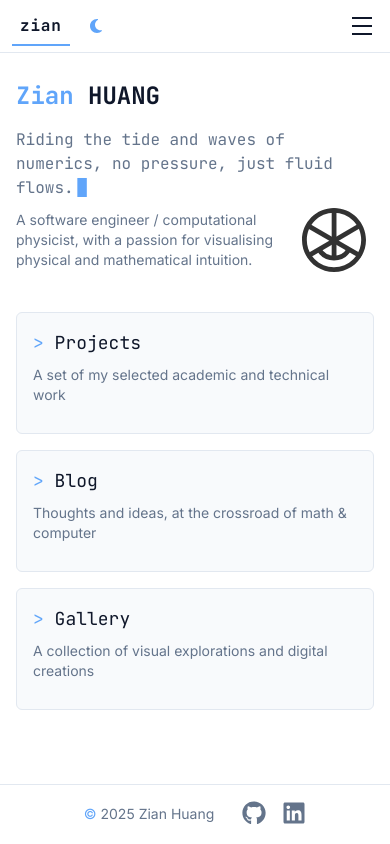
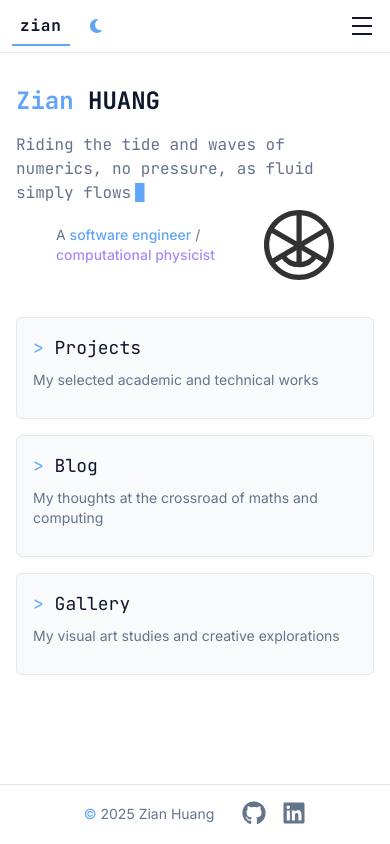
Before and after one commit to zianonlyhk/personal-website, a Next.js app: page / in a window 390 px wide. Built offline with nearby package versions, Linux system fonts and the light colour scheme.

Commit message:
Fixed light/dark theme button and improved UI, added proj preview

```diff
--- a/src/app/blogs/page.tsx
+++ b/src/app/blogs/page.tsx
@@ -63,7 +63,7 @@ export default function Blog() {
                     <span className="text-primary">&gt;</span> <span className="font-mono">Blogs</span>
                 </h1>
                 <p className="body-medium text-muted-foreground mt-2 text-center max-w-2xl">
-                    Thoughts and ideas, at the crossroad of math and computer
+                    An archive of my thoughts at the crossroad of maths and computing
                 </p>
             </div>
 
--- a/src/app/gallery/page.tsx
+++ b/src/app/gallery/page.tsx
@@ -163,7 +163,7 @@ export default function Gallery() {
                     <span className="text-primary">&gt;</span> <span className="font-mono">Gallery</span>
                 </h1>
                 <p className="body-medium text-muted-foreground mt-2 text-center max-w-2xl">
-                    A collection of visual explorations and digital creations
+                    A collection of visual art studies and creative explorations
                 </p>
             </div>
 
--- a/src/app/page.tsx
+++ b/src/app/page.tsx
@@ -10,7 +10,7 @@ import { useEffect, useState } from "react";
 
 export default function Home() {
     const [typedText, setTypedText] = useState("");
-    const fullText = "Riding the tide and waves of numerics, no pressure, just fluid flows.";
+    const fullText = "Riding the tide and waves of numerics, no pressure, as fluid simply flows";
     const typingSpeed = 50; // milliseconds per character
 
     useEffect(() => {
@@ -44,13 +44,13 @@ export default function Home() {
 
                     {/* Right column - Geometric/Mathematical visual (desktop only) */}
                     <div className="hidden md:flex justify-center items-center">
-                        <div className="relative w-48 h-48 flex items-center justify-center">
+                        <div className="relative h-48 flex items-center justify-center">
                             <Image
                                 src="/homeicon.svg"
                                 alt="Home icon"
                                 width={160}
                                 height={160}
-                                className="w-40 h-40 opacity-80 transition-all duration-300 home-icon"
+                                className="opacity-80 transition-all duration-300 home-icon"
                                 style={{ filter: 'var(--svg-filter)' }}
                             />
                         </div>
@@ -58,46 +58,46 @@ export default function Home() {
                 </div>
 
                 {/* Mobile-only horizontal layout for intro and visual */}
-                <div className="flex md:hidden items-center justify-between mt-6 mb-8">
+                <div className="flex md:hidden items-center justify-between mt-6 mb-8 ml-10 mr-10">
                     <div className="flex-1 pr-4">
                         <p className="text-sm text-muted-foreground">
-                            A software engineer / computational physicist, with a passion for visualising physical and mathematical intuition.
+                            A <span className="text-primary font-medium">software engineer</span> / <span className="text-accent font-medium">computational physicist</span>
                         </p>
                     </div>
 
-                    <div className="relative w-20 h-20 flex-shrink-0 flex items-center justify-center">
+                    <div className="relative h-20 flex-shrink-0 flex items-center justify-center">
                         <Image
                             src="/homeicon.svg"
                             alt="Home icon"
-                            width={64}
-                            height={64}
-                            className="w-16 h-16 opacity-80 home-icon"
+                            width={70}
+                            height={70}
+                            className="opacity-80 home-icon"
                             style={{ filter: 'var(--svg-filter)' }}
                         />
                     </div>
                 </div>
 
                 {/* Bottom section with quick links */}
-                <div className="mt-8 md:mt-16 grid grid-cols-1 sm:grid-cols-2 md:grid-cols-3 gap-4 md:gap-6">
+                <div className="mt-8 md:mt-12 grid grid-cols-1 sm:grid-cols-2 md:grid-cols-3 gap-4 md:gap-6">
                     <Link href="/projects" className="group p-4 md:p-6 bg-card rounded-md border border-border hover:shadow-md transition-all duration-300 block">
                         <h2 className="text-lg md:text-xl font-mono mb-2 md:mb-3 text-foreground group-hover:text-primary">
                             <span className="text-primary">{'>'}</span> Projects
                         </h2>
-                        <p className="text-sm md:text-base text-muted-foreground mb-3 md:mb-4">A set of my selected academic and technical work</p>
+                        <p className="text-sm md:text-base text-muted-foreground mb-3 md:mb-4">My selected academic and technical works</p>
                     </Link>
 
                     <Link href="/blogs" className="group p-4 md:p-6 bg-card rounded-md border border-border hover:shadow-md transition-all duration-300 block">
                         <h2 className="text-lg md:text-xl font-mono mb-2 md:mb-3 text-foreground group-hover:text-primary">
                             <span className="text-primary">{'>'}</span> Blog
                         </h2>
-                        <p className="text-sm md:text-base text-muted-foreground mb-3 md:mb-4">Thoughts and ideas, at the crossroad of math & computer</p>
+                        <p className="text-sm md:text-base text-muted-foreground mb-3 md:mb-4">My thoughts at the crossroad of maths and computing</p>
                     </Link>
 
                     <Link href="/gallery" className="group p-4 md:p-6 bg-card rounded-md border border-border hover:shadow-md transition-all duration-300 block">
                         <h2 className="text-lg md:text-xl font-mono mb-2 md:mb-3 text-foreground group-hover:text-primary">
                             <span className="text-primary">{'>'}</span> Gallery
                         </h2>
-                        <p className="text-sm md:text-base text-muted-foreground mb-3 md:mb-4">A collection of visual explorations and digital creations</p>
+                        <p className="text-sm md:text-base text-muted-foreground mb-3 md:mb-4">My visual art studies and creative explorations</p>
                     </Link>
                 </div>
             </div>
--- a/src/app/projects/page.tsx
+++ b/src/app/projects/page.tsx
@@ -63,7 +63,7 @@ export default function Projects() {
                     <span className="text-primary">&gt;</span> <span className="font-mono">Projects</span>
                 </h1>
                 <p className="body-medium text-muted-foreground mt-2 text-center max-w-2xl">
-                    A set of my academic and technical work
+                    A set of my selected academic and technical works
                 </p>
             </div>
 
--- a/src/components/ThemeProvider.tsx
+++ b/src/components/ThemeProvider.tsx
@@ -37,6 +37,18 @@ export function ThemeProvider({
     ...props
 }: ThemeProviderProps) {
     const [theme, setTheme] = useState<Theme>(defaultTheme);
+    const [mounted, setMounted] = useState(false);
+
+    useEffect(() => {
+        setMounted(true);
+        const storedTheme = localStorage.getItem(storageKey) as Theme | null;
+        const systemTheme = window.matchMedia('(prefers-color-scheme: dark)').matches
+            ? 'dark'
+            : 'light';
+
+        setTheme(storedTheme ||
+            (defaultTheme === 'system' || enableSystem ? systemTheme : defaultTheme));
+    }, [defaultTheme, enableSystem, storageKey]);
 
     useEffect(() => {
         const root = window.document.documentElement;
--- a/src/components/ThemeToggle.tsx
+++ b/src/components/ThemeToggle.tsx
@@ -4,12 +4,29 @@
 
 'use client';
 
+import { useState, useEffect } from 'react';
 import { useTheme } from '@/src/components/ThemeProvider';
 import { FontAwesomeIcon } from '@fortawesome/react-fontawesome';
 import { faSun, faMoon } from '@fortawesome/free-solid-svg-icons';
 
 export function ThemeToggle() {
     const { theme, setTheme } = useTheme();
+    const [mounted, setMounted] = useState(false);
+
+    useEffect(() => {
+        setMounted(true);
+    }, []);
+
+    if (!mounted) {
+        return (
+            <button
+                className="p-1.5 rounded-md hover:bg-card hover:bg-opacity-80 transition-all duration-200 flex items-center justify-center"
+                aria-label="Toggle theme"
+            >
+                <div className="h-4 w-4" />
+            </button>
+        );
+    }
 
     return (
         <button
```
Also changed, not shown: content/projects/01_ghost_fluid_method.md (+2 -2 lines), content/projects/02_nextjs_web_dev.md (+1 -1 lines), public/projects/01_ghost_fluid_method/gfm_thumbnail.png (added).
